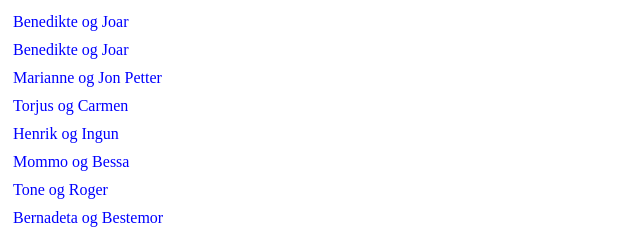
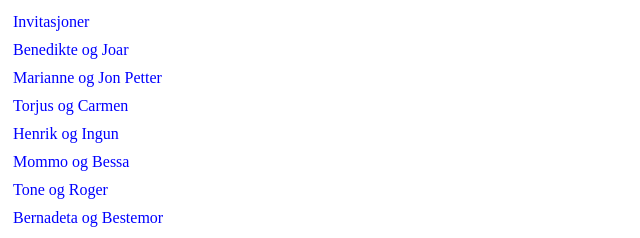
Before and after one commit to jnjolstad/benedikteogjoargifterseg, a plain HTML site: page index.html in a window 1280 px wide. Shown: the top 238 px of the page, 0-640 px from the left. Drawn offline with Linux system fonts and the light colour scheme.

Commit message:
Update index.html

```diff
--- a/index.html
+++ b/index.html
@@ -16,7 +16,7 @@
   </head>
   <body>
     <nav>
-	<a>Benedikte og Joar</a>
+	<a>Invitasjoner</a>
       <a href="benedikteogjoar.html">Benedikte og Joar</a>
       <a href="marianneogjonpetter.html">Marianne og Jon Petter</a>
       <a href="torjusogcarmen.html">Torjus og Carmen</a>
```
